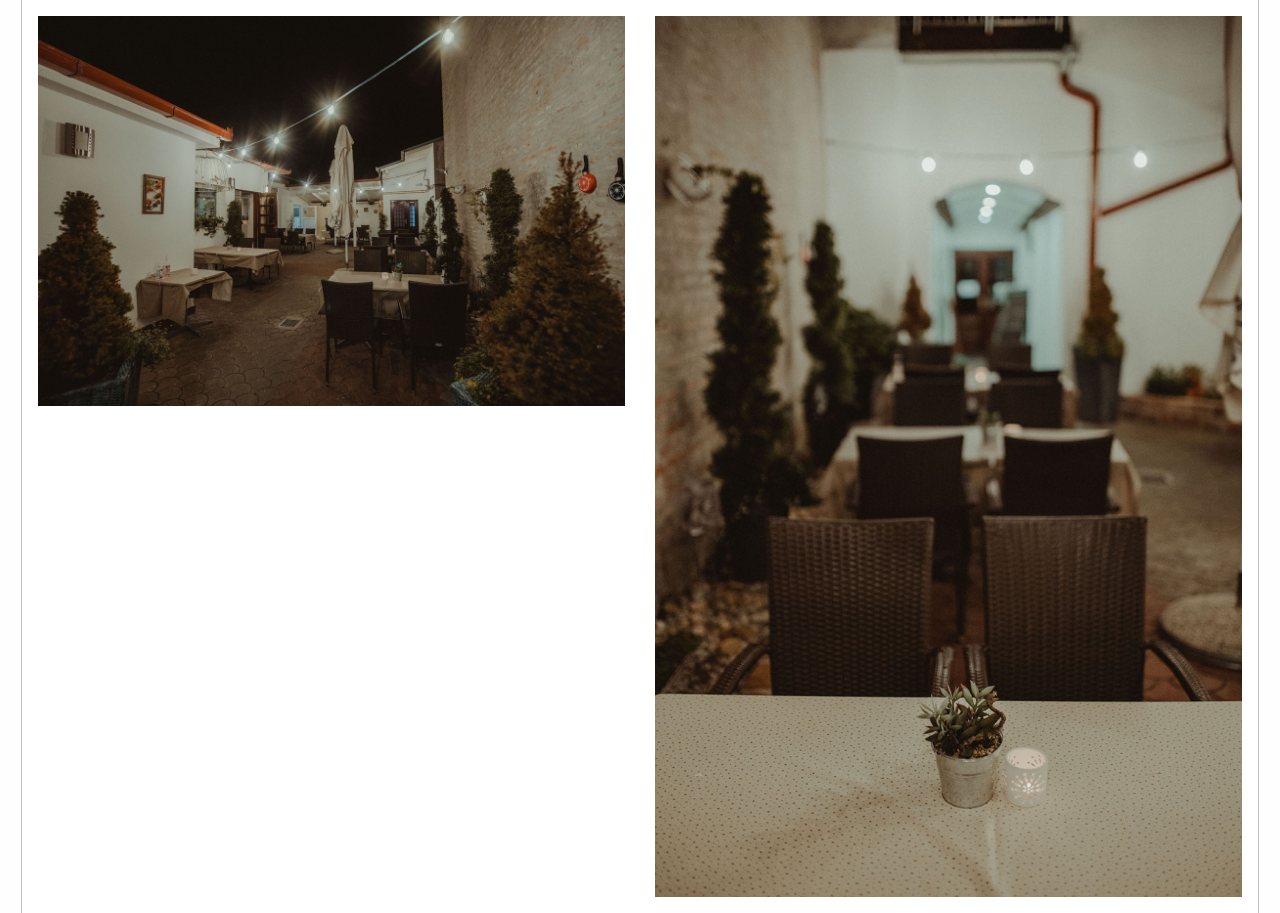
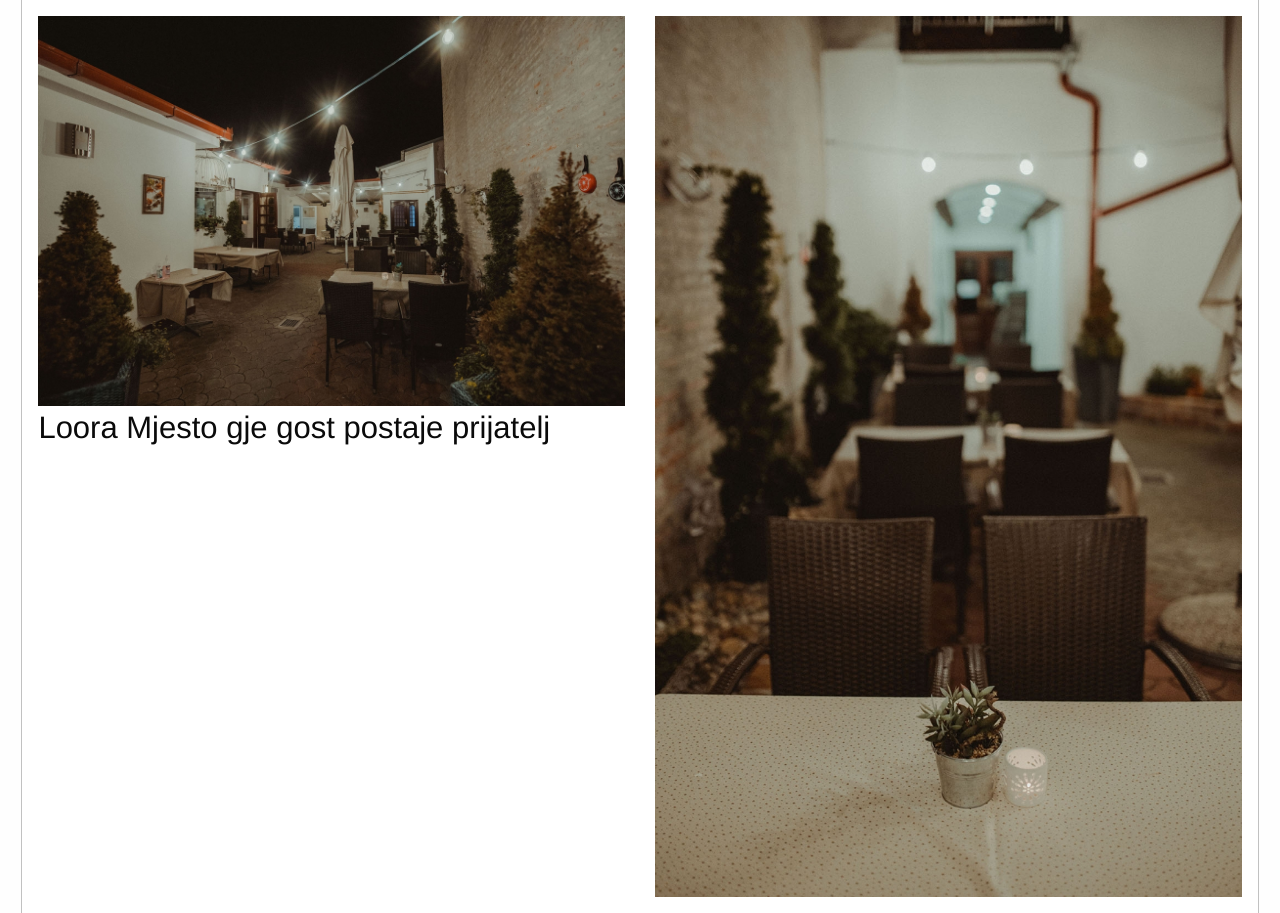
Before and after one commit to MatejPapac/ZavrsniRad, a PHP site: page / in a window 1280 px wide. Shown: the part 62-975 px from the top of the page. Run offline with PHP 8.4, Linux system fonts and the light colour scheme; some libraries are stand-ins or nearby versions.

Commit message:
Update index.phtml

```diff
--- a/app/view/index.phtml
+++ b/app/view/index.phtml
@@ -1,6 +1,9 @@
 <div class="grid-x grid-padding-x" style="text-align: left">
     <div class="large-6 cell">
 <img src="<?=App::config('url')?>public/img/loora-11.webp " alt="Loora dvoriste">
+<h3 style:font-family:Brush Script MT, Brush Script Std, cursive>
+    Loora Mjesto gje gost postaje prijatelj
+</h3>
 </div>
     <div class="large-6 cell">
     <img src="<?=App::config('url')?>public/img/loora-001.webp " alt="Loora dvoriste 2">
```
